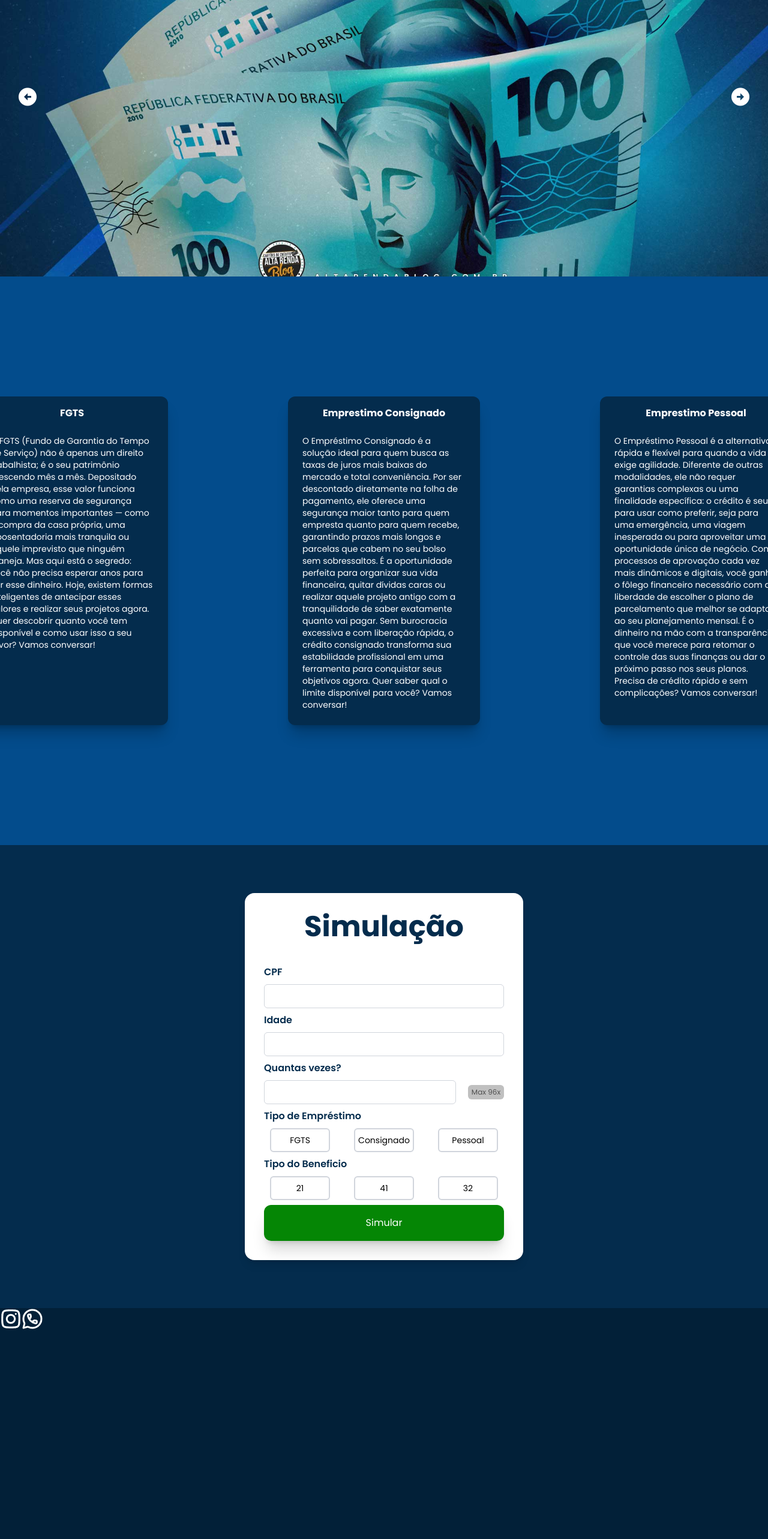
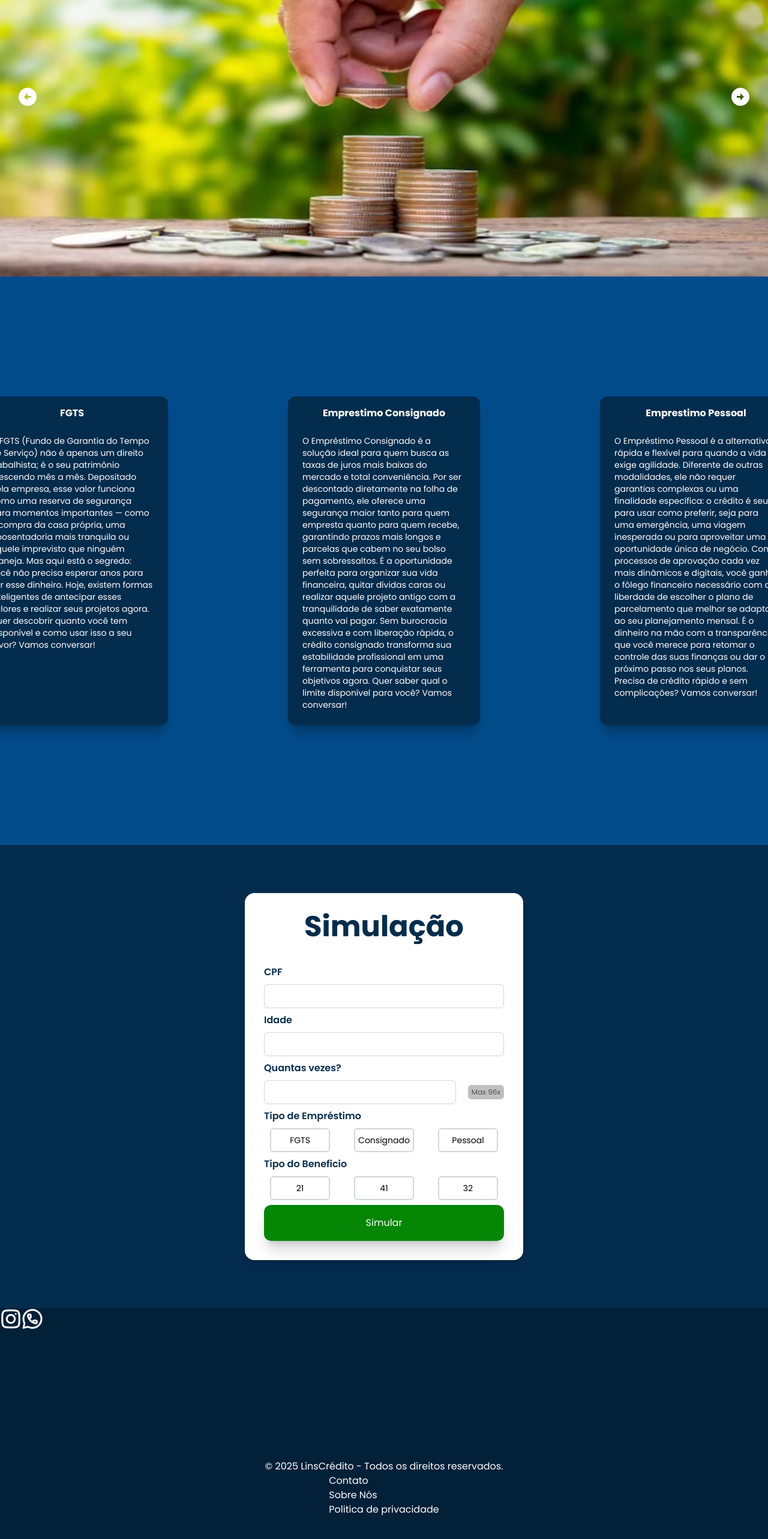
Before and after one commit to Fabio-Lucas-07/Site-LinsCredito, a React (Vite) app: page / in a window 1280 px wide. Shown: the part 220-2786 px from the top of the page at 60% size. Built offline with nearby package versions, Linux system fonts and the light colour scheme.

Commit message:
Update Last

```diff
--- a/src/Home.tsx
+++ b/src/Home.tsx
@@ -1,4 +1,4 @@
-import React, { useState } from 'react'
+import React, { useState, useEffect } from 'react'
 import './Home.css'
 import { Link } from 'react-router-dom'
 //-------------Importação de imamgens-------------
@@ -8,6 +8,7 @@ import Whats from './assets/whatsLogo.png'
 import pic1 from './assets/pic1.jpg'
 import pic2 from './assets/pic2.jpg'
 import pic3 from './assets/pic3.jpg'
+import pic4 from './assets/fgts.png'
 
 
 
@@ -23,17 +24,30 @@ const Images = [
   {
     ImgSrc: pic3,
     Title: "imagem3"
+  },
+  {
+    ImgSrc: pic4,
+    Title: "imagem4"
   }
 ];
 
 export default function Home() {
   const [currentIndex, setCurrentIndex] = useState(0);
+
+  useEffect(() => {
+    const intervalo = setInterval(() => {
+      setCurrentIndex((prev) => (prev + 1) % Images.length);
+    }, 3000);
+    return () => clearInterval(intervalo);
+  }, []);
+
   const handleRightSide = () => {
-      setCurrentIndex((prevIndex) =>(prevIndex + 1) % Images.length)
+    setCurrentIndex((prevIndex) => (prevIndex + 1) % Images.length)
   };
   const handleLeftSide = () => {
     setCurrentIndex((prevIndex) => (prevIndex - 1 + Images.length) % Images.length)
   };
+
   return (
 
     <div className='body bg-[#034C8C] m-0 '>
@@ -61,8 +75,11 @@ export default function Home() {
               {Images.map((item, index) => (
                 <div
                   key={index}
-                    className='w-full h-full flex-shrink-0 bg-center bg-cover'
-                    style={{ backgroundImage: `url(${item.ImgSrc})` }}
+                  className='w-full h-full flex-shrink-0 bg-center r'
+                  style={{
+                    backgroundImage: `url(${item.ImgSrc})`,
+                    backgroundSize: '100% 100%'
+                  }}
                 >
                 </div>
               ))}
@@ -70,7 +87,7 @@ export default function Home() {
 
 
             <button
-            className='bg-transparent text-white absolute top-1/2 right-5 -translate-y-1/2 rounded-full p-2 text-4xl hover:cursor-pointer hover:bg-black/50 transition duration-150 z-10'
+              className='bg-transparent  text-white absolute top-1/2 right-5 -translate-y-1/2  rounded-full p-2 text-4xl hover:cursor-pointer hover:bg-black/50 transition duration-150 z-10'
               onClick={handleRightSide}
             >
               <i className="ri-arrow-right-circle-fill"></i>
@@ -199,7 +216,8 @@ export default function Home() {
 
           </div>
 
-          <div className='contato'>
+          <div className='contato text-white flex flex-col items-center justify-center'>
+            <div className='flex flex-col justify-start h-full w-full'>
               {(() => {
                 const teste = "Empréstimos com as melhores taxas do mercado!";
                 var cpf = document.getElementById('cpf') as HTMLInputElement
@@ -213,6 +231,17 @@ export default function Home() {
                 );
               })()}
 
+            </div>
+
+            <div className='flex flex-col mb-0px items-center justify-center h-full w-full'>
+              <p>© 2025 LinsCrédito - Todos os direitos reservados.</p>
+              <ul>
+                <li>Contato</li>
+                <li>Sobre Nós</li>
+                <li>Politica de privacidade</li>
+              </ul>
+            </div>
+
 
           </div>
 
```
Lines whose indentation alone changed are shown as unchanged.
